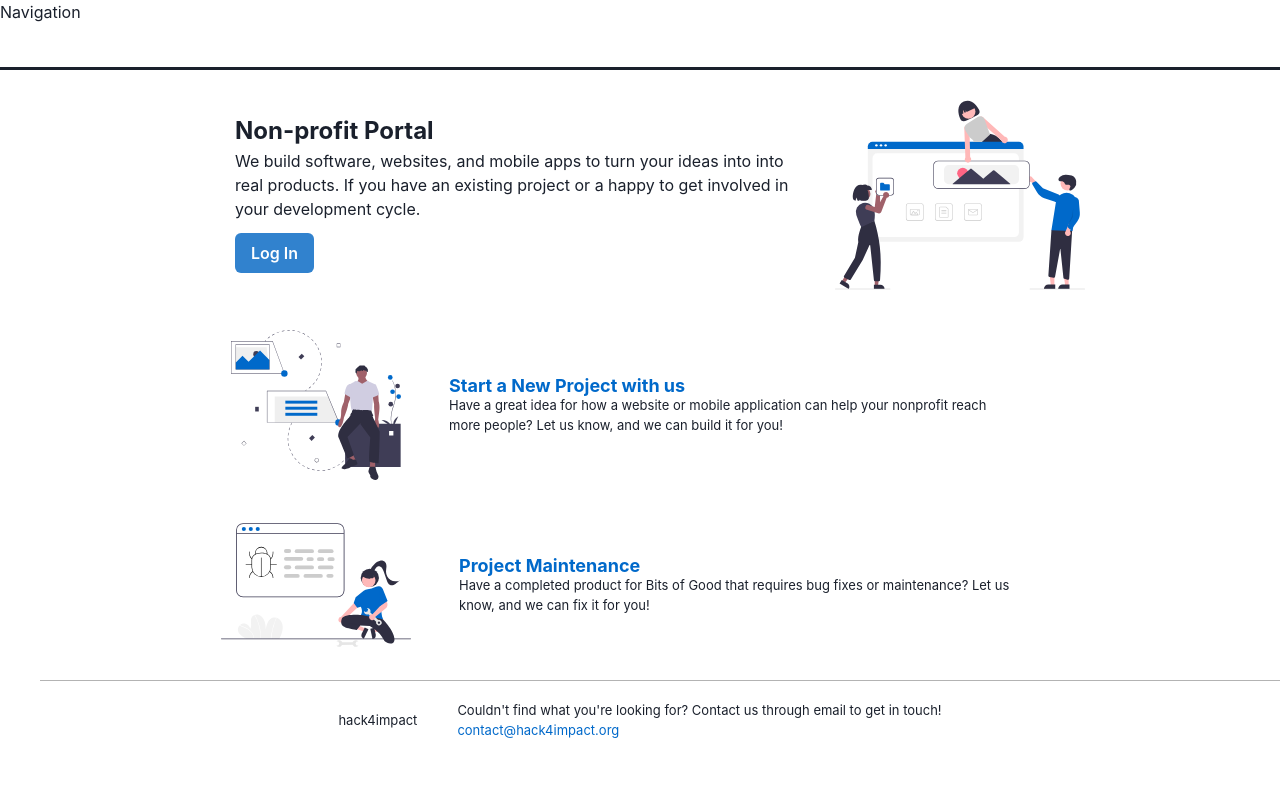
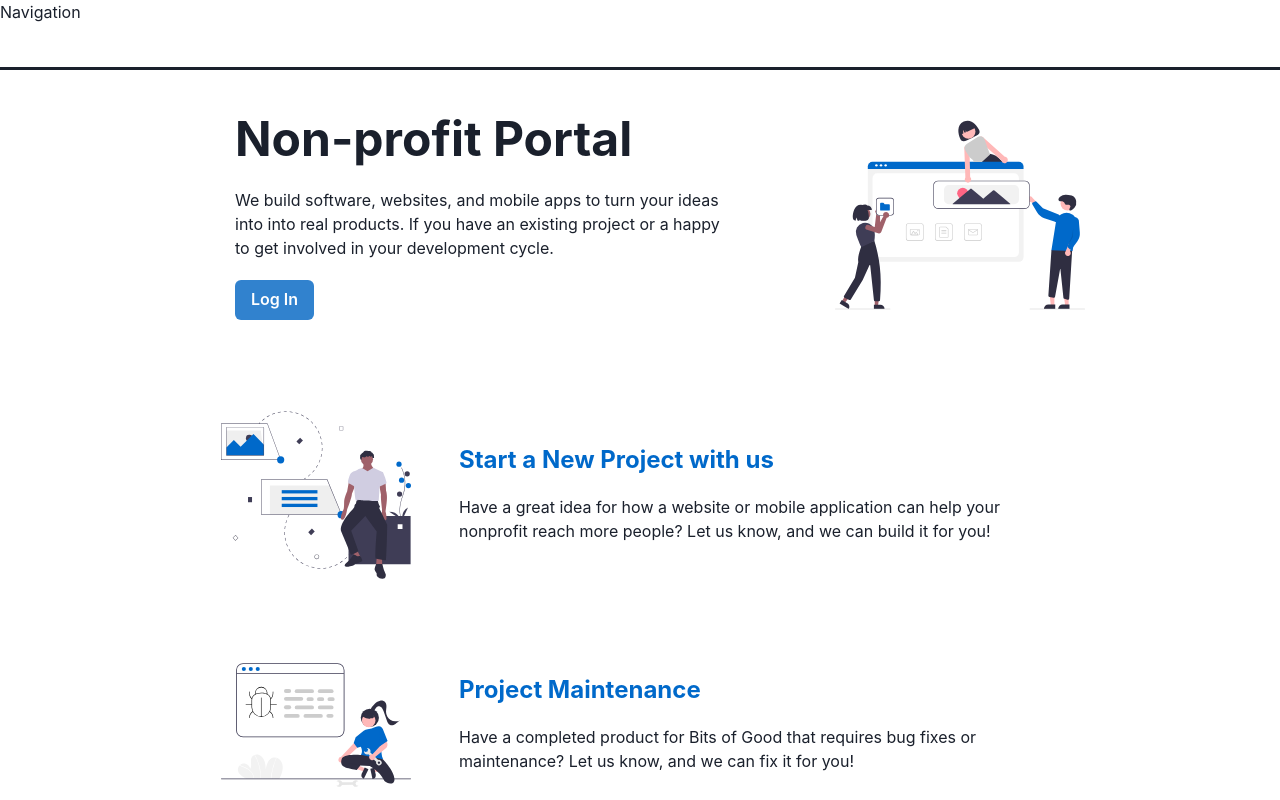
Before and after one commit to GTBitsOfGood/national-npp, a Next.js app: page / in a window 1280 px wide. Built offline with nearby package versions, Linux system fonts and the light colour scheme.

Commit message:
resposive design for landing page

```diff
--- a/src/pages/index.tsx
+++ b/src/pages/index.tsx
@@ -6,6 +6,8 @@ import {
   Button,
   HStack,
   Divider,
+  Stack,
+  Link,
 } from "@chakra-ui/react";
 import Image from "next/image";
 import FirstLandingImage from "public/images/landing_first.svg";
@@ -14,17 +16,26 @@ import ThirdLandingImage from "public/images/landing_third.svg";
 
 function LandingPage() {
   return (
-    <Box>
-      <Flex direction="column" justifyContent="center">
-        <HStack justifyContent="center">
-          <Box bg="white" w="50%" p={10}>
-            <Heading fontSize="x-large" marginBottom="1">
+    <Flex direction="column" h="calc(100vh - 100px)">
+      <Stack
+        justifyContent="center"
+        alignItems="center"
+        direction={{ base: "column-reverse", sm: "row" }}
+        marginBottom="10"
+        flex="1"
+        flexBasis="250px"
+      >
+        <Box bg="white" w={{ sm: "50%" }} p={10}>
+          <Heading
+            fontSize={{ base: "x-large", md: "xx-large", lg: "xxx-large" }}
+            marginBottom="1"
+          >
             Non-profit Portal
           </Heading>
-            <Text fontSize="medium" marginBottom="3">
-              We build software, websites, and mobile apps to turn your ideas
-              into into real products. If you have an existing project or a
-              happy to get involved in your development cycle.
+          <Text fontSize="medium" marginY="5" maxW={500}>
+            We build software, websites, and mobile apps to turn your ideas into
+            into real products. If you have an existing project or a happy to
+            get involved in your development cycle.
           </Text>
           <Button colorScheme="blue">Log In</Button>
         </Box>
@@ -34,64 +45,83 @@ function LandingPage() {
           width={250}
           height={250}
         />
-        </HStack>
-        <HStack justifyContent="center">
+      </Stack>
+      <Stack
+        justifyContent="center"
+        alignItems="center"
+        direction={{ base: "column", sm: "row" }}
+        marginBottom="10"
+        flex="1"
+      >
         <Image
           src={SecondLandingImage}
           alt="Build Websites"
-            width={170}
-            height={170}
+          width={190}
+          height={190}
         />
-          <Box w="50%" p={10}>
-            <Heading fontSize="large" color="rgb(0,105,202)">
+        <Box w={{ sm: "50%" }} p={10} marginLeft={{ sm: "20" }}>
+          <Heading
+            fontSize={{ base: "large", sm: "x-large" }}
+            color="rgb(0,105,202)"
+            marginBottom="5"
+          >
             Start a New Project with us
           </Heading>
-            <Text fontSize="small">
+          <Text fontSize={{ base: "small", sm: "medium" }}>
             Have a great idea for how a website or mobile application can help
             your nonprofit reach more people? Let us know, and we can build it
             for you!
           </Text>
         </Box>
-        </HStack>
-        <HStack justifyContent="center">
+      </Stack>
+      <Stack
+        justifyContent="center"
+        alignItems="center"
+        direction={{ base: "column", sm: "row" }}
+        flex="1"
+      >
         <Image
           src={ThirdLandingImage}
           alt="Build Websites"
           width={190}
           height={190}
         />
-          <Box w="50%" p={10}>
-            <Heading fontSize="large" color="rgb(0,105,202)">
+        <Box w={{ sm: "50%" }} p={10}>
+          <Heading
+            fontSize={{ base: "large", sm: "x-large" }}
+            color="rgb(0,105,202)"
+            marginBottom="5"
+          >
             Project Maintenance
           </Heading>
-            <Text fontSize="small">
-              Have a completed product for Bits of Good that requires bug fixes
-              or maintenance? Let us know, and we can fix it for you!
+          <Text fontSize={{ base: "small", sm: "medium" }}>
+            Have a completed product for Bits of Good that requires bug fixes or
+            maintenance? Let us know, and we can fix it for you!
           </Text>
         </Box>
-        </HStack>
-        <Divider
-          borderColor="grey"
-          marginLeft="10"
-          marginBottom="5"
-          marginRight="10"
-        />
+      </Stack>
+      <Box marginX="7" marginBottom="5">
+        <Divider borderColor="grey" />
+      </Box>
       <HStack justifyContent="center" spacing="10">
-          <Box>
+        <Box justifyContent="center">
           <Text fontSize="small">hack4impact</Text>
         </Box>
-          <Box>
+        <Box w="50%">
           <Text fontSize="small">
-              Couldn&apos;t find what you&apos;re looking for? Contact us
-              through email to get in touch!
+            Couldn&apos;t find what you&apos;re looking for? Contact us through
+            email to get in touch!
           </Text>
-            <Text fontSize="small" color="rgb(0,105,202)">
+          <Link
+            fontSize="small"
+            color="rgb(0,105,202)"
+            href="mailto:contact@hack4impact.org"
+          >
             contact@hack4impact.org
-            </Text>
+          </Link>
         </Box>
       </HStack>
     </Flex>
-    </Box>
   );
 }
 
```
Lines whose indentation alone changed are shown as unchanged.
